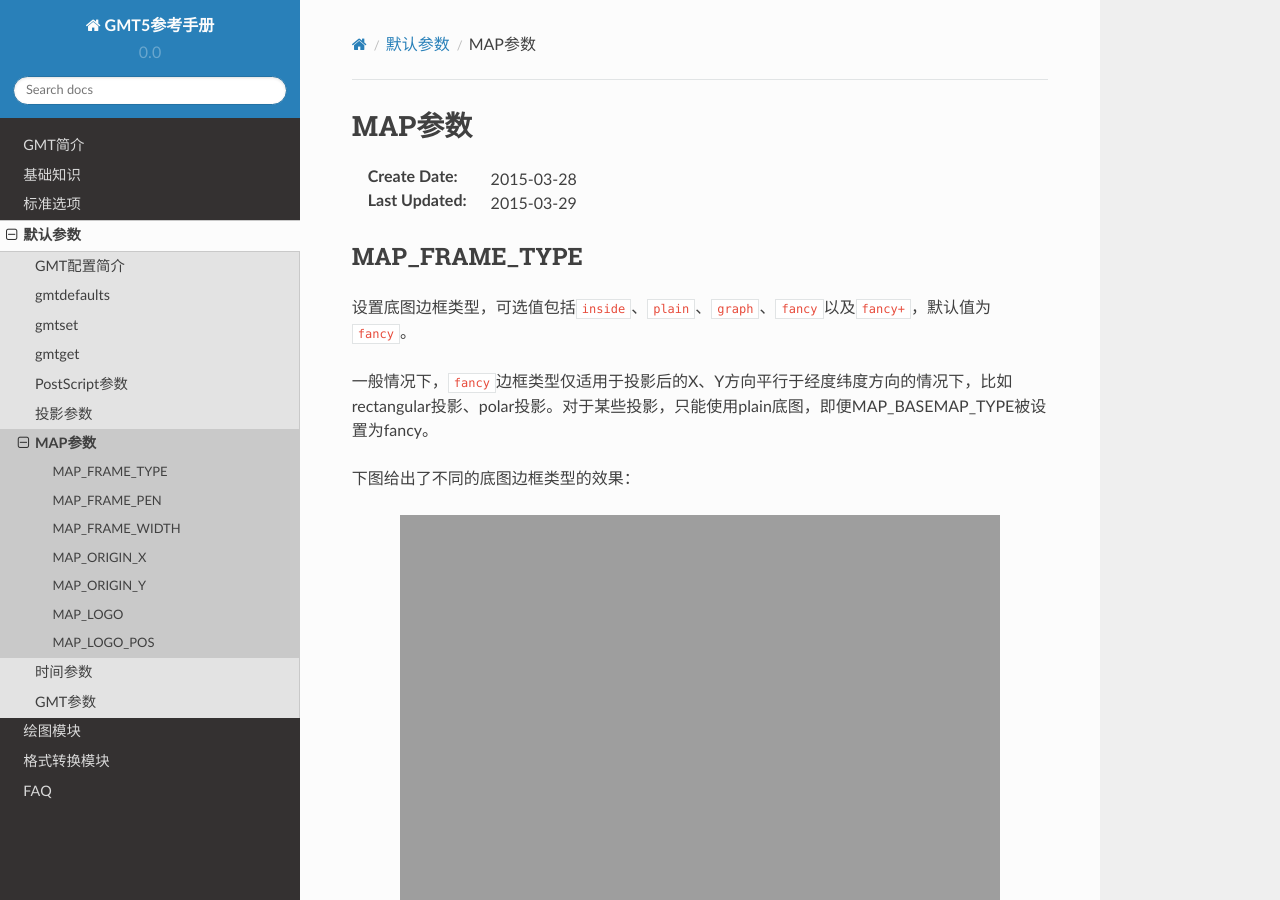
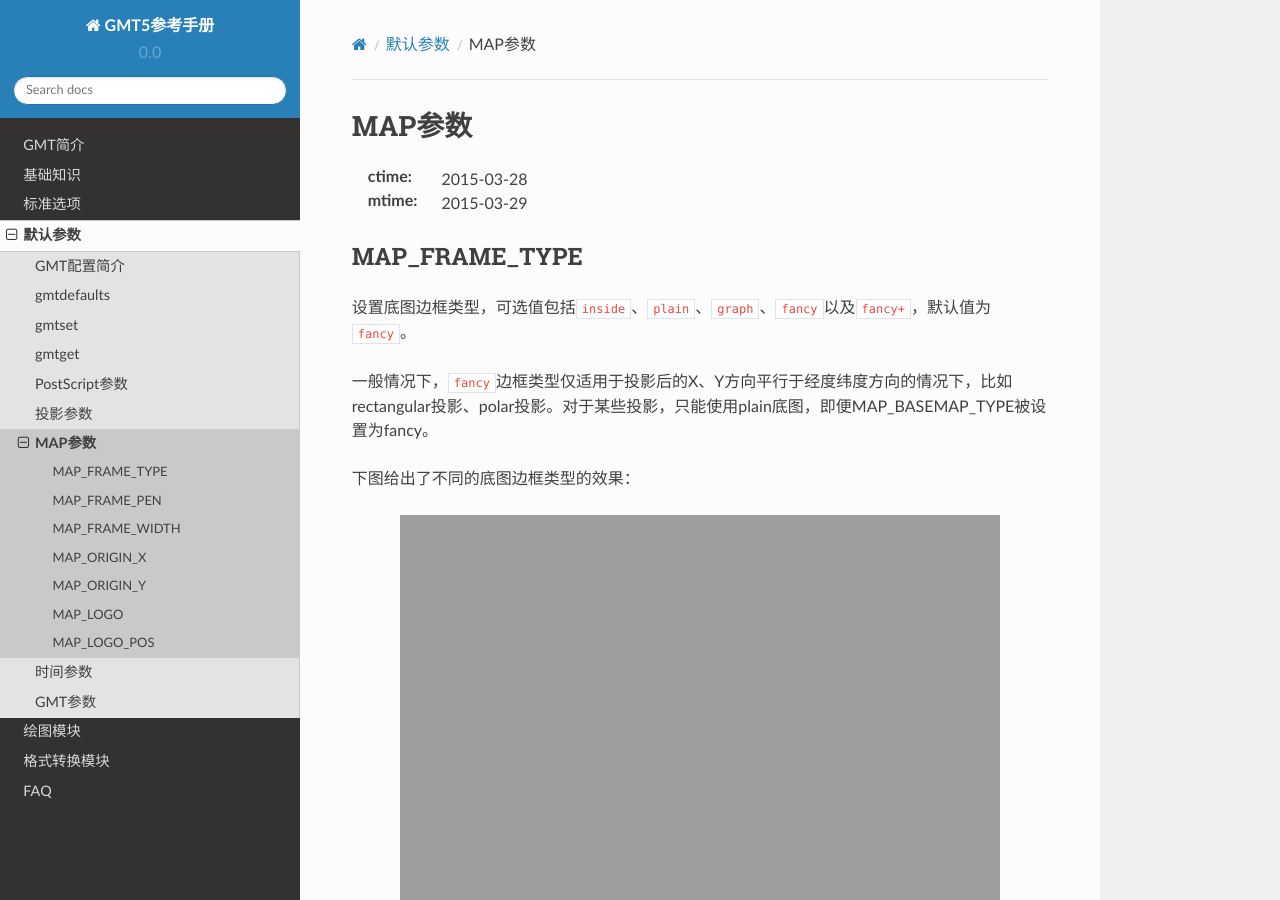
Before and after one commit to seisman/GMT5_Docs, a Sphinx documentation site: the page built from source/map-parameters.rst, in a window 1280 px wide and 900 px high. Built offline with Sphinx 7.4.7 and the Read the Docs theme 2.0.0, drawn with Linux system fonts in a browser that asks for light colours; pages that are not in the unit, such as notebooks, are missing from menus.

Commit message:
update gmt conf

```diff
--- a/source/gmt-conf.rst
+++ b/source/gmt-conf.rst
@@ -8,6 +8,7 @@
    gmtset
    gmtget
    ps-parameters
+   format-parameters
    projection-parameters
    map-parameters
    time-parameters
--- a/source/map-parameters.rst
+++ b/source/map-parameters.rst
@@ -3,8 +3,10 @@
 MAP参数
 =======
 
-:Create Date: 2015-03-28
-:Last Updated: 2015-03-29
+:ctime: 2015-03-28
+:mtime: 2015-03-29
+
+.. _MAP_FRAME_TYPE:
 
 MAP_FRAME_TYPE
 --------------
--- a/source/ps-parameters.rst
+++ b/source/ps-parameters.rst
@@ -3,8 +3,8 @@
 PostScript参数
 ==============
 
-:Create Date: 2014-11-10
-:Last Updated: 2015-02-07
+:ctime: 2014-11-10
+:mtime: 2015-02-07
 
 .. _PS_CHAR_ENCODING:
 
```
Also changed, not shown: other parts of source/map-parameters.rst (+0 -2 lines).
